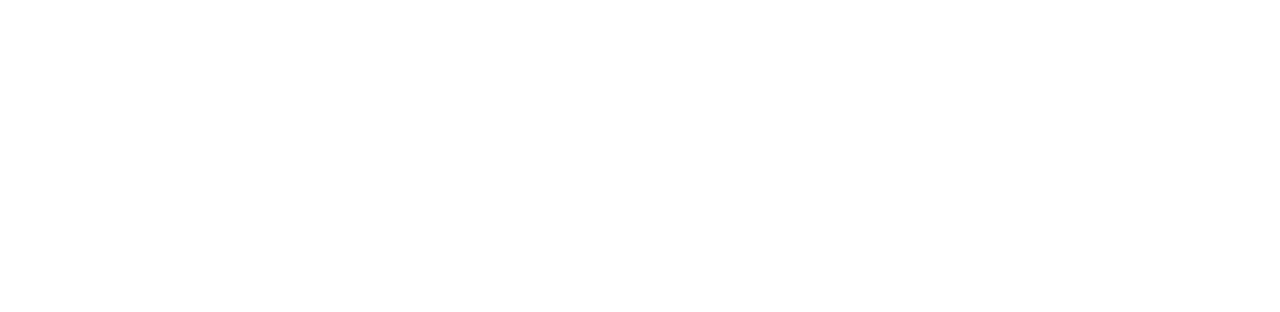
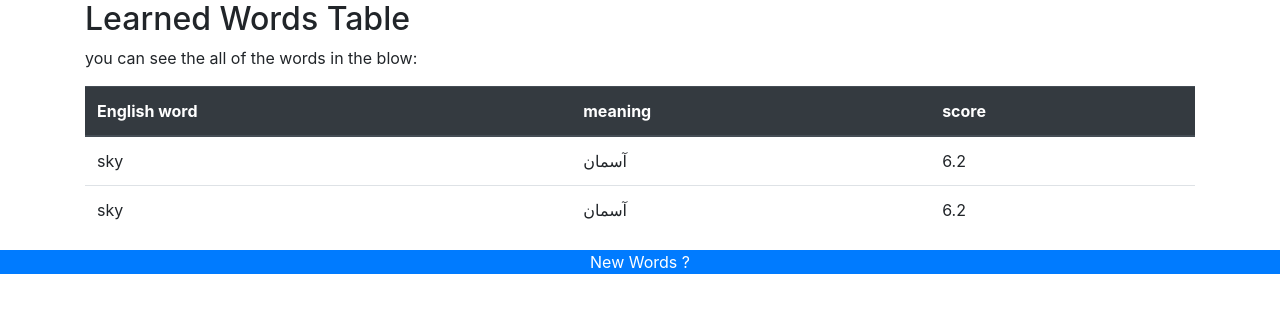
Before and after one commit to aminhavasi/eng-react, a React (Create React App) app: page /learn in a window 1280 px wide. Shown: the top 312 px of the page. Built offline with nearby package versions, Linux system fonts and the light colour scheme.

Commit message:
learned words added

```diff
--- a/src/App.js
+++ b/src/App.js
@@ -2,6 +2,7 @@
 import Eng from './eng';
 import { Switch, Route, Redirect } from 'react-router-dom';
 import New from './components/newWords/new';
+import Learn from './components/learn/learn';
 
 function App() {
     return (
@@ -9,7 +10,7 @@
             <Switch>
                 <Route exact path="/" component={Eng} />
                 <Route path="/new" component={New} />
-                <Route path="/learn" component={null} />
+                <Route path="/learn" component={Learn} />
                 <Route path="/notFound" component={null} />
                 <Redirect to="/notFound" />
             </Switch>
--- /dev/null
+++ b/src/components/learn/learn.css
@@ -0,0 +1,4 @@
+.learn {
+    min-height: 100vh;
+    background-color: white;
+}
--- /dev/null
+++ b/src/components/learn/learn.js
@@ -0,0 +1,40 @@
+import React from 'react';
+import './learn.css';
+const Learn = () => {
+    return (
+        <div className="learn">
+            <div class="container">
+                <h2>Learned Words Table</h2>
+                <p>you can see the all of the words in the blow:</p>
+                <table class="table">
+                    <thead class="thead-dark">
+                        <tr>
+                            <th>English word</th>
+                            <th>meaning</th>
+                            <th>score</th>
+                        </tr>
+                    </thead>
+                    <tbody>
+                        <tr>
+                            <td>sky</td>
+                            <td>آسمان</td>
+                            <td>6.2</td>
+                        </tr>
+                        <tr>
+                            <td>sky</td>
+                            <td>آسمان</td>
+                            <td>6.2</td>
+                        </tr>
+                    </tbody>
+                </table>
+            </div>
+            <div className="text-white bg-primary text-center">
+                <a style={{ color: 'white' }} href="/new">
+                    New Words ?
+                </a>
+            </div>
+        </div>
+    );
+};
+
+export default Learn;
--- a/src/components/newWords/new.js
+++ b/src/components/newWords/new.js
@@ -13,6 +13,7 @@
                 <form className="mt-5 text-white">
                     <label className="mr-1">please enater a new word:</label>
                     <input className="form-group" placeholder="new word?" />
+                    <input className="form-group ml-1" placeholder="معنی?" />
                     <button
                         className="btn btn-sm btn-success ml-1"
                         type="submit"
```
